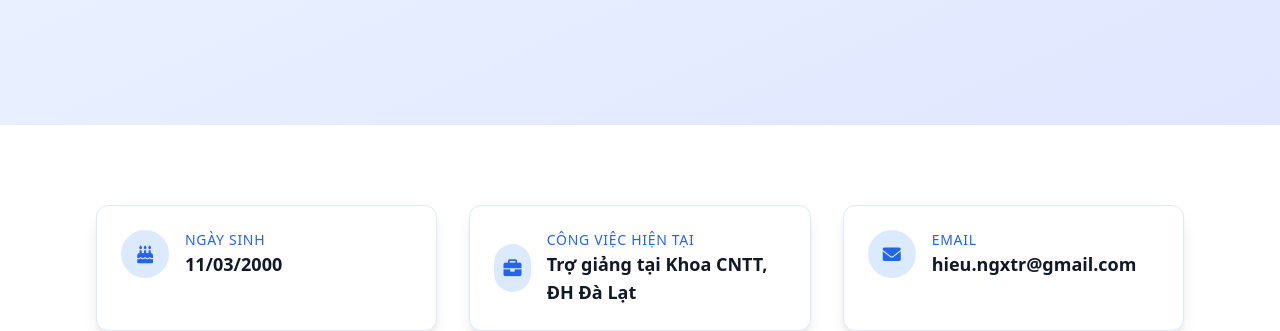
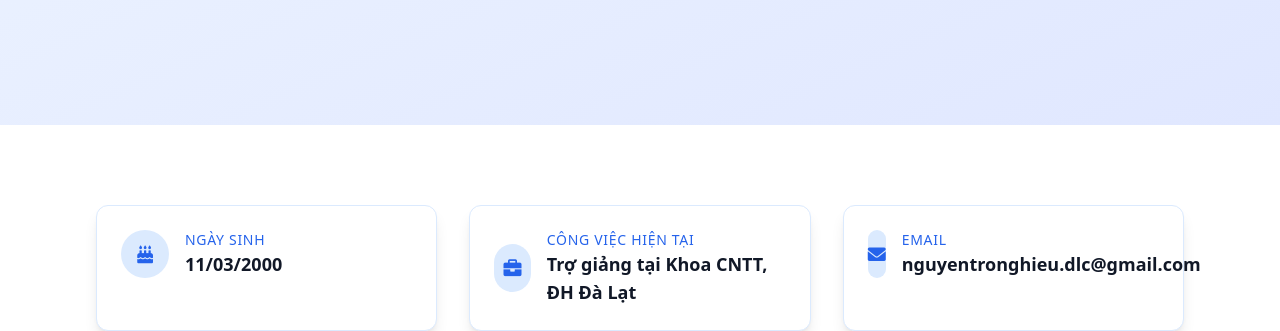
Before and after one commit to DalatCoder/personal-site, a website: page index.html in a window 1280 px wide. Shown: the part 499-830 px from the top of the page. Drawn offline with nearby package versions, Linux system fonts and the light colour scheme; no server answers.

Commit message:
change email

```diff
--- a/index.html
+++ b/index.html
@@ -274,10 +274,10 @@
                   </div>
                   <div class="text-lg font-semibold">
                     <a
-                      href="mailto:hieu.ngxtr@gmail.com"
+                      href="mailto:nguyentronghieu.dlc@gmail.com"
                       class="text-gray-900 hover:text-blue-600 transition-colors"
                     >
-                      hieu.ngxtr@gmail.com
+                      nguyentronghieu.dlc@gmail.com
                     </a>
                   </div>
                 </div>
```
